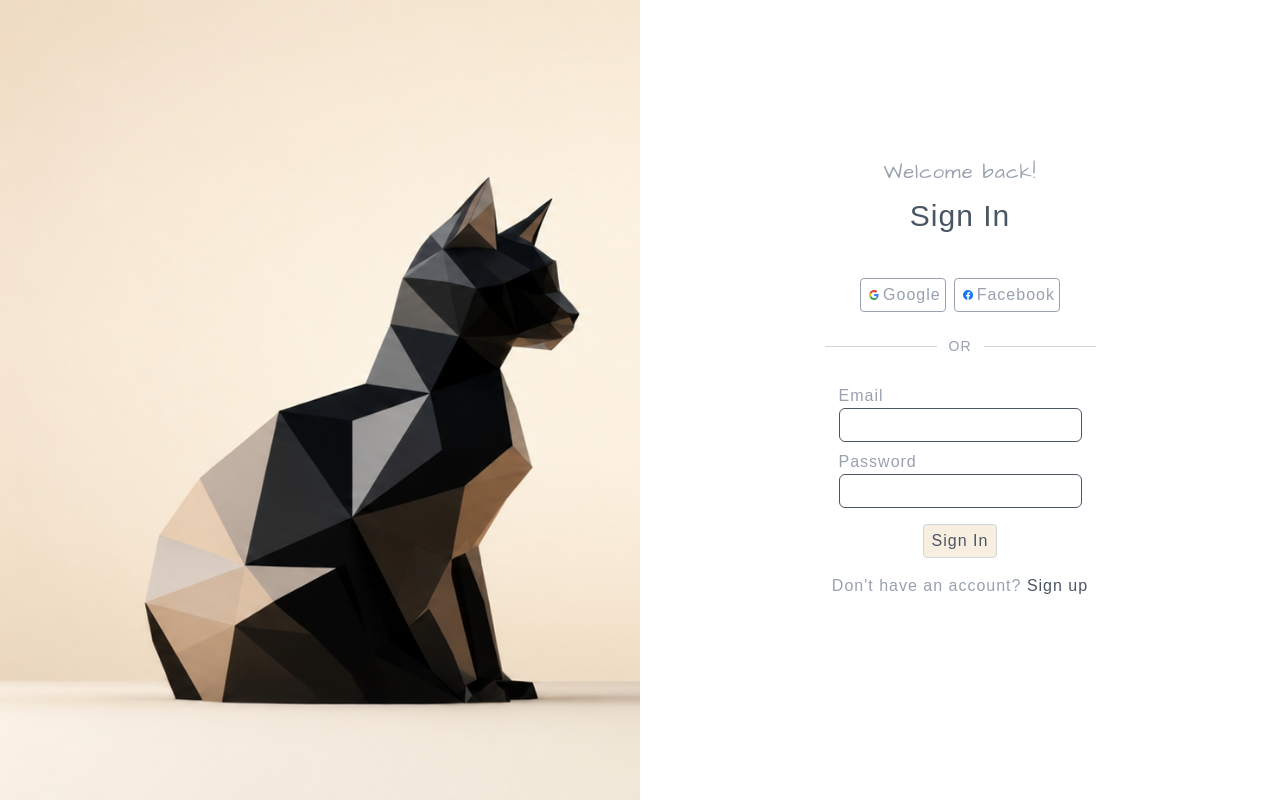
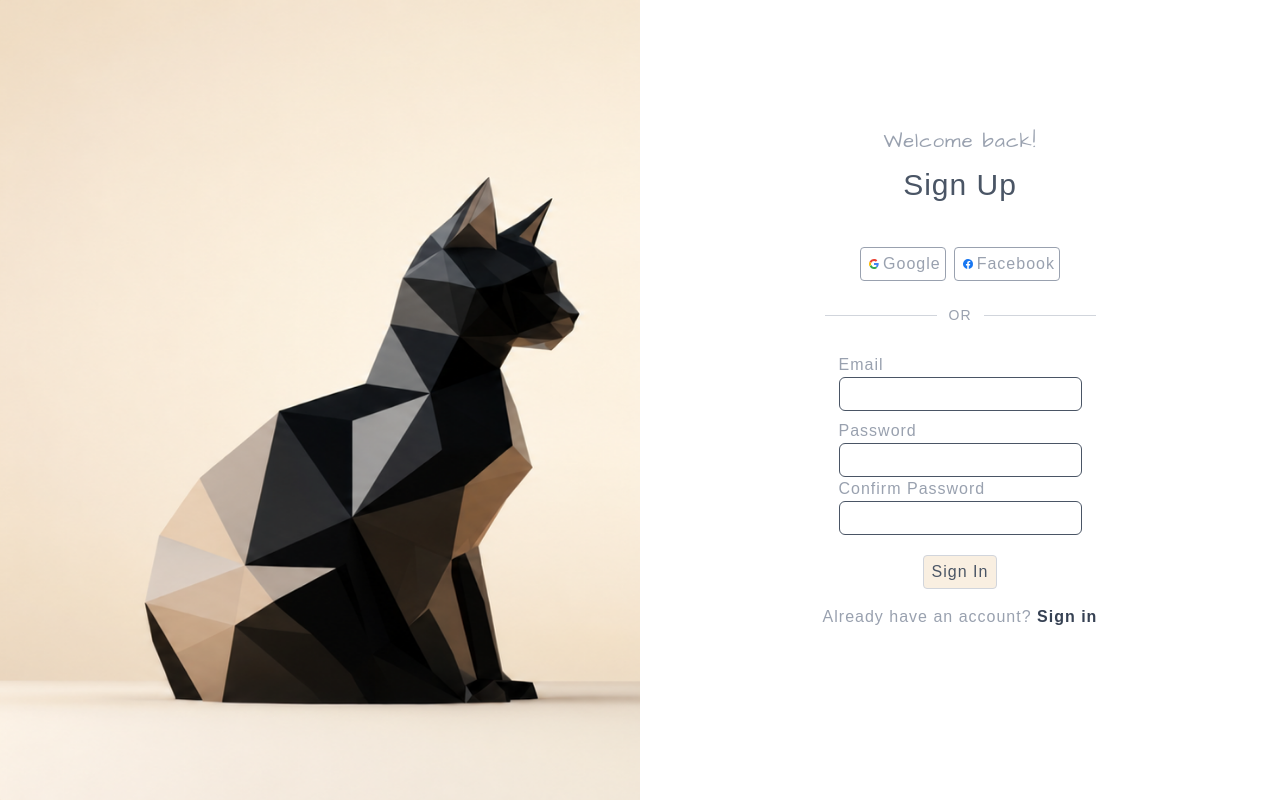
Before and after one commit to domensapac/WeTripping, a Next.js app: page /signup in a window 1280 px wide. Built offline with nearby package versions, Linux system fonts and the light colour scheme.

Commit message:
Working on Auth

```diff
--- /dev/null
+++ b/app/(auth)/actions.ts
@@ -0,0 +1,19 @@
+import { createClient } from "@/lib/supabase/server"
+
+async function signUpNewUser() {
+  const { data, error } = await supabase.auth.signUp({
+    email: 'valid.email@supabase.io',
+    password: 'example-password',
+    options: {
+      emailRedirectTo: 'https://example.com/welcome',
+    },
+  })
+}
+
+
+async function signInWithEmail() {
+  const { data, error } = await supabase.auth.signInWithPassword({
+    email: 'valid.email@supabase.io',
+    password: 'example-password',
+  })
+}
--- a/app/(auth)/layout.tsx
+++ b/app/(auth)/layout.tsx
@@ -7,7 +7,7 @@ const architectsDaughter = Architects_Daughter({
   variable: '--font-architects',
 });
 
-export default function AuthLayout({
+export default async function AuthLayout({
   children,
 }: Readonly<{
   children: React.ReactNode;
--- a/app/(auth)/signin/page.tsx
+++ b/app/(auth)/signin/page.tsx
@@ -38,7 +38,7 @@ export default function SignIn() {
                     <button className="text-gray-600 bg-[#F9EFE1] border-gray-300 hover:cursor-pointer mt-4 px-2 py-1 border-1 rounded-sm" type="submit">
                         Sign In
                     </button>
-                    <span className="my-4">Don't have an account? <Link href="/signup"> <span className="hover:cursor-pointer text-gray-600">Sign up</span> </Link> </span>
+                    <span className="my-4">Don't have an account? <Link href="/signup"> <span className="hover:cursor-pointer text-gray-700 font-semibold">Sign up</span> </Link> </span>
                 </div>
             </div>
       );
--- a/app/(auth)/signup/page.tsx
+++ b/app/(auth)/signup/page.tsx
@@ -3,7 +3,7 @@ import Link from 'next/link'
 export default function SignUp() {
     return (
         <div>
-                <span className="flex text-3xl p-3 mb-8 w-full justify-center text-gray-600"> Sign In </span>
+                <span className="flex text-3xl p-3 mb-8 w-full justify-center text-gray-600"> Sign Up </span>
                 <div className="flex justify-center items-center ">
                     <span className="hover:bg-[#F9EFE1] hover:border-gray-300 border-1 flex rounded-sm p-1 hover:cursor-pointer items-center me-1">
                         <svg className="p-1" xmlns="http://www.w3.org/2000/svg" viewBox="0 0 48 48" width="18px" height="18px">
@@ -35,10 +35,14 @@ export default function SignUp() {
                         <label>Password</label>
                         <input className="border-1 rounded-md p-1 text-gray-600" id="password" name="password" type="password"/>
                     </div>
+                    <div className="w-2/3 md:w-1/2 flex flex-col mb-1">
+                        <label>Confirm Password</label>
+                        <input className="border-1 rounded-md p-1 text-gray-600" id="conf_password" name="conf_password" type="text"/>
+                    </div>
                     <button className="text-gray-600 bg-[#F9EFE1] border-gray-300 hover:cursor-pointer mt-4 px-2 py-1 border-1 rounded-sm" type="submit">
                         Sign In
                     </button>
-                    <span className="my-4">Don't have an account? <Link href="/signup"> <span className="hover:cursor-pointer text-gray-600">Sign up</span> </Link> </span>
+                    <span className="my-4"> Already have an account? <Link href="/signin"> <span className="hover:cursor-pointer text-gray-700 font-semibold">Sign in</span> </Link> </span>
                 </div>
             </div>
       );
--- a/app/layout.tsx
+++ b/app/layout.tsx
@@ -27,7 +27,7 @@ export default function RootLayout({
       lang="en"
       className={`${geistSans.variable} ${geistMono.variable} h-full antialiased`}
     >
-      <body className="min-h-full flex flex-col">{children}</body>
+      <body className="">{children}</body>
     </html>
   );
 }
--- a/app/page.tsx
+++ b/app/page.tsx
@@ -2,6 +2,11 @@ import Image from "next/image";
 
 export default function Home() {
   return (
-   <h1> TEST </h1>
+    <div className="h-full">
+      <div className="flex justify-center items-center">
+        <input className="border-1 rounded-lg">
+        </input>
+      </div>
+    </div>
   );
 }
--- /dev/null
+++ b/lib/supabase/client.ts
@@ -0,0 +1,8 @@
+import { createBrowserClient } from '@supabase/ssr'
+
+export function createClient() {
+  return createBrowserClient(
+    process.env.NEXT_PUBLIC_SUPABASE_URL!,
+    process.env.NEXT_PUBLIC_SUPABASE_PUBLISHABLE_KEY!
+  )
+}
--- /dev/null
+++ b/lib/supabase/server.ts
@@ -0,0 +1,29 @@
+import { createServerClient } from '@supabase/ssr'
+import { cookies } from 'next/headers'
+
+export async function createClient() {
+  const cookieStore = await cookies()
+
+  return createServerClient(
+    process.env.NEXT_PUBLIC_SUPABASE_URL!,
+    process.env.NEXT_PUBLIC_SUPABASE_PUBLISHABLE_KEY!,
+    {
+      cookies: {
+        getAll() {
+          return cookieStore.getAll()
+        },
+        setAll(cookiesToSet, _headers) {
+          try {
+            cookiesToSet.forEach(({ name, value, options }) =>
+              cookieStore.set(name, value, options)
+            )
+          } catch {
+            // The `setAll` method was called from a Server Component.
+            // This can be ignored if you have middleware refreshing
+            // user sessions.
+          }
+        },
+      },
+    }
+  )
+}
--- a/package.json
+++ b/package.json
@@ -9,6 +9,8 @@
     "lint": "eslint"
   },
   "dependencies": {
+    "@supabase/ssr": "^0.12.0",
+    "@supabase/supabase-js": "^2.108.2",
     "next": "16.2.9",
     "react": "19.2.4",
     "react-dom": "19.2.4"
```
Also changed, not shown: 1 other file (tests, documents, lock files or other folders).
